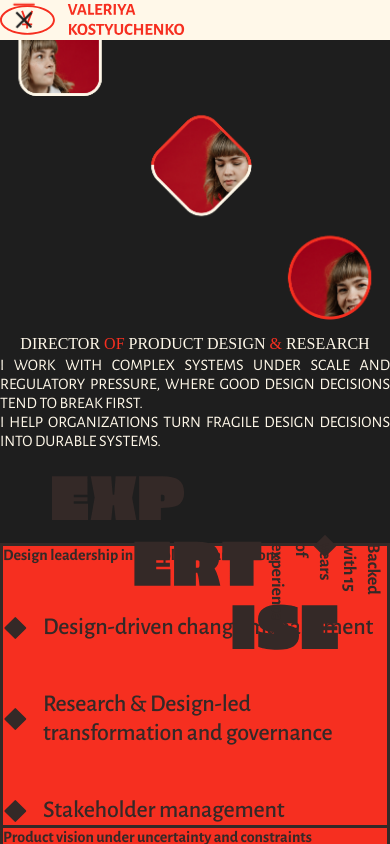
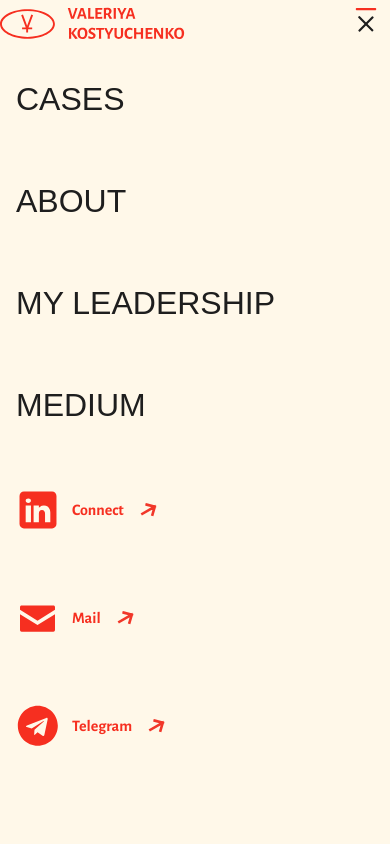
Before and after one commit to voleriyah/portfolio, a Next.js app: page / in a window 390 px wide. Both pictures are taken after a click on the button "Toggle menu". Shown: the top 844 px of the page. Built offline with nearby package versions, Linux system fonts and the light colour scheme; a web font is replaced by a local one.

Commit message:
header overlay fixx

```diff
--- a/components/Header.tsx
+++ b/components/Header.tsx
@@ -66,6 +66,7 @@ export default function Header() {
   }, [lastScrollY, isMobileMenuOpen]);
 
   return (
+    <>
       <header
         className="w-full bg-dark-bg flex items-center justify-center flex-shrink-0 fixed top-0 left-0 right-0 z-[55]"
         style={{
@@ -187,10 +188,12 @@ export default function Header() {
               />
             </svg>
           </button>
+        </div>
+      </header>
 
-        {/* Mobile Menu Overlay */}
+      {/* Mobile Menu Overlay - Outside header to avoid transform stacking context issues */}
       {isMobileMenuOpen && (
-          <div className="fixed inset-0 bg-cream z-50 lg:hidden overflow-y-auto">
+        <div className="fixed inset-0 bg-cream z-[60] lg:hidden overflow-y-auto">
           {/* Header bar in overlay - same height and padding as main header */}
           <div
             className="w-full max-w-full lg:max-w-[1920px] 2xl:mx-auto flex items-center justify-between relative"
@@ -207,6 +210,66 @@ export default function Header() {
             <div className="flex items-center gap-2 sm:gap-3 flex-shrink-0">
               <Logo />
             </div>
+
+            {/* Close Button in Overlay */}
+            <button
+              onClick={() => setIsMobileMenuOpen(false)}
+              className="lg:hidden p-2 flex-shrink-0 transition-transform hover:scale-105 active:scale-95 relative z-[70]"
+              aria-label="Close menu"
+              aria-expanded={isMobileMenuOpen}
+            >
+              <svg
+                width="44"
+                height="44"
+                viewBox="0 0 44 44"
+                fill="none"
+                xmlns="http://www.w3.org/2000/svg"
+                className="w-8 h-8"
+              >
+                <rect
+                  x="8"
+                  y="11"
+                  width="28"
+                  height="3"
+                  rx="1"
+                  fill="#1E1E1E"
+                  style={{
+                    transform: 'translateY(9.5px) rotate(-45deg)',
+                    transformOrigin: '22px 12.5px',
+                    transition: 'transform 0.2s ease-in-out, fill 0.2s ease-in-out',
+                    transitionDelay: '0.2s',
+                  }}
+                />
+                <rect
+                  x="8"
+                  y="20"
+                  width="28"
+                  height="3"
+                  rx="1"
+                  fill="#F62F20"
+                  style={{
+                    transform: 'translateY(-20px)',
+                    marginBottom: '2px',
+                    transition: 'transform 0.2s ease-in-out, margin-bottom 0.2s ease-in-out',
+                    transitionDelay: '0s',
+                  }}
+                />
+                <rect
+                  x="8"
+                  y="29"
+                  width="28"
+                  height="3"
+                  rx="1"
+                  fill="#1E1E1E"
+                  style={{
+                    transform: 'translateY(-9.5px) rotate(45deg)',
+                    transformOrigin: '21px 30.5px',
+                    transition: 'transform 0.2s ease-in-out, fill 0.2s ease-in-out',
+                    transitionDelay: '0.2s',
+                  }}
+                />
+              </svg>
+            </button>
           </div>
 
           {/* Menu content */}
@@ -248,7 +311,6 @@ export default function Header() {
           </div>
         </div>
       )}
-      </div>
-    </header>
+    </>
   );
 }
```
Lines whose indentation alone changed are shown as unchanged.
